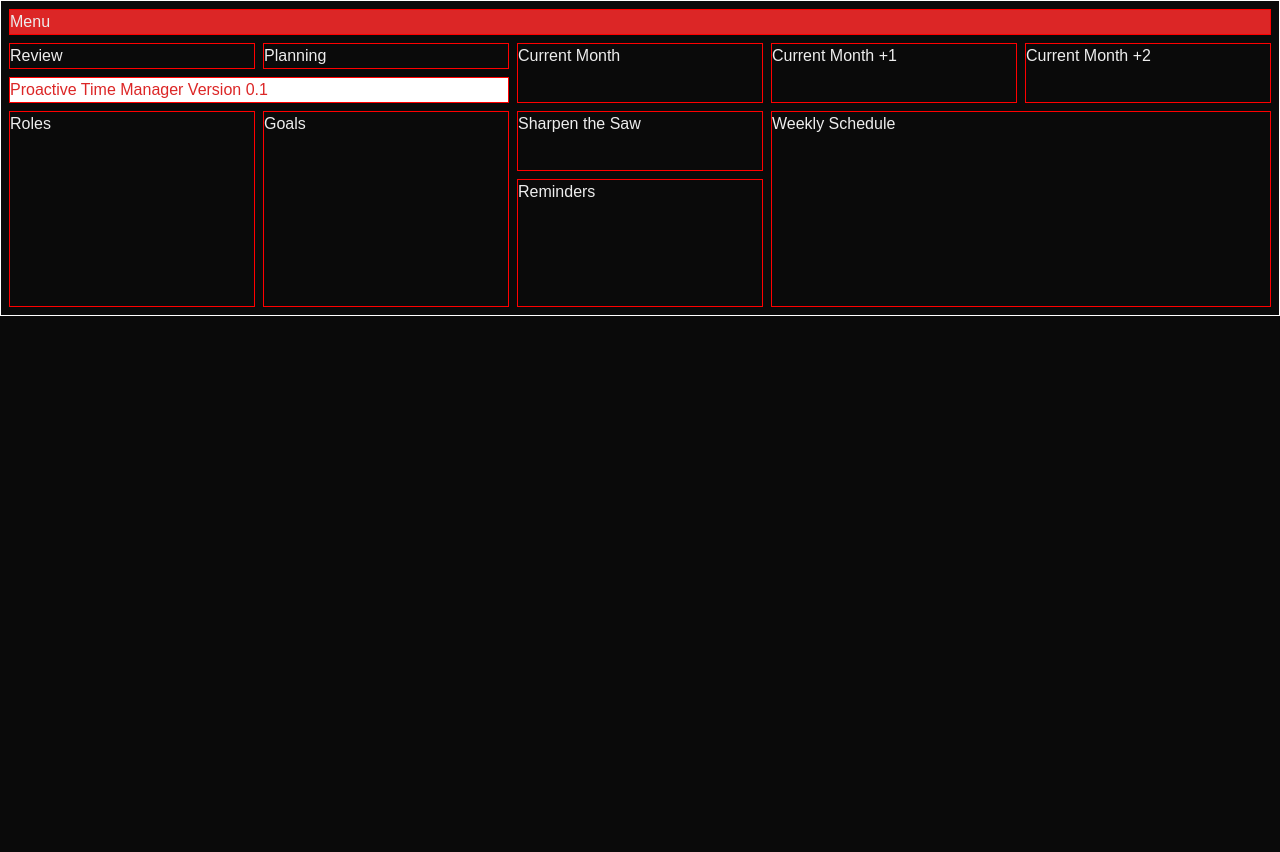
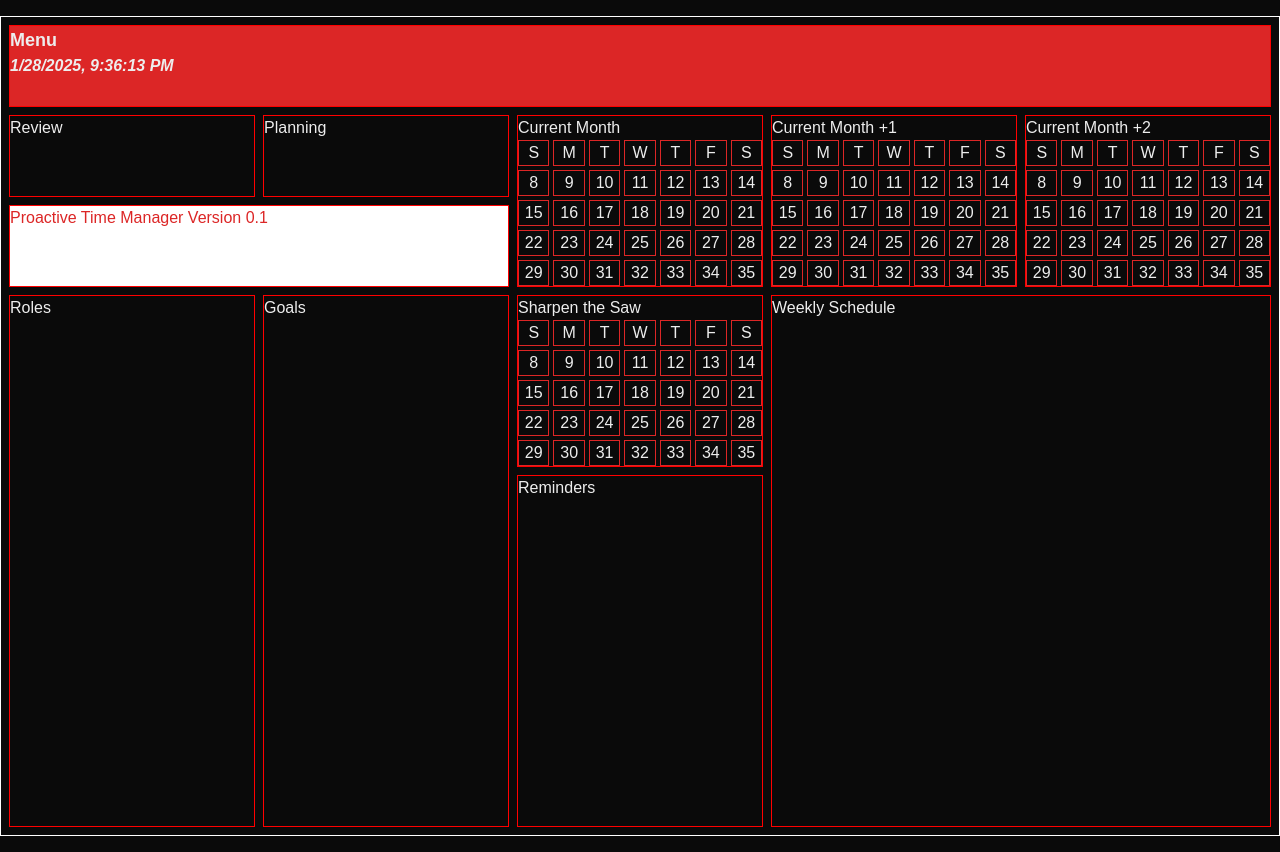
Before and after one commit to ir4georgia/proactive-timemgr, a Next.js app: page / in a window 1280 px wide. Before the commit the page ends 800 px from the top, so only its background shows below. Built offline with nearby package versions, Linux system fonts and the light colour scheme.

Commit message:
First component mockups

```diff
--- a/app/page.tsx
+++ b/app/page.tsx
@@ -1,20 +1,33 @@
 import Image from "next/image";
+import DateTimeComp from "@/components/DateTimeComp"
+import Calender from "@/components/Calendar"
 
 export default function Home() {
   return (
-    <div className="mainContainer 2xl:container mx-auto p-2">
+    <div className="mainContainer 2xl:container mx-auto p-2 mt-4 mb-4">
 
-      <div className="grid grid-cols-3 md:grid-cols-5 grid-rows-12 md:grid-rows-9 gap-2">
-        <div className="superDiv col-span-3 md:col-span-5 bg-red-600">Menu</div>
+      <div className="grid grid-cols-3 md:grid-cols-5 grid-rows-12 md:grid-rows-9 gap-2 auto-rows-fr">
+        <div className="superDiv col-span-3 md:col-span-5 bg-red-600">
+          <span className="text-lg font-bold">Menu</span>
+          <DateTimeComp/>
+        </div>
         <div className="superDiv hidden md:block md:row-start-2">Review</div>
         <div className="superDiv hidden md:block md:row-start-2">Planning</div>
-        <div className="superDiv hidden md:block md:row-span-2 col-start-3 md:row-start-2">Current Month</div>
-        <div className="superDiv hidden md:block row-span-2 col-start-4 md:row-start-2">Current Month +1</div>
-        <div className="superDiv hidden md:block row-span-2 col-start-5 md:row-start-2">Current Month +2</div>
+        <div className="superDiv hidden md:block md:row-span-2 col-start-3 md:row-start-2">Current Month
+          <Calender />
+        </div>
+        <div className="superDiv hidden md:block row-span-2 col-start-4 md:row-start-2">Current Month +1
+          <Calender />
+        </div>
+        <div className="superDiv hidden md:block row-span-2 col-start-5 md:row-start-2">Current Month +2
+          <Calender />
+        </div>
         <div className="superDiv hidden md:block col-span-2 col-start-1 md:row-start-3 bg-white text-red-600">Proactive Time Manager Version 0.1</div>
         <div className="superDiv row-span-6 row-start-2 md:row-start-4">Roles</div>
         <div className="superDiv row-span-6 row-start-2 md:row-start-4">Goals</div>
-        <div className="superDiv row-span-2 row-start-2 md:row-start-4">Sharpen the Saw</div>
+        <div className="superDiv row-span-2 row-start-2 md:row-start-4">Sharpen the Saw
+          <Calender />
+        </div>
         <div className="superDiv row-span-4 col-start-3 row-start-4 md:row-start-6">Reminders</div>
         <div className="superDiv col-span-3 row-span-5 row-start-8 md:col-span-2 md:col-start-4 md:row-start-4 md:row-span-6">Weekly Schedule</div>
       </div>
--- /dev/null
+++ b/components/Calendar.tsx
@@ -0,0 +1,41 @@
+export default function Calendar() {
+    return (
+        <div className="grid grid-cols-7 grid-rows-5 gap-1 border-1 place-items-center text-xs md:text-sm lg:text-base">
+            <div className="w-full h-full border border-red-600 text-center">S</div>
+            <div className="w-full h-full border border-red-600 text-center">M</div>
+            <div className="w-full h-full border border-red-600 text-center">T</div>
+            <div className="w-full h-full border border-red-600 text-center">W</div>
+            <div className="w-full h-full border border-red-600 text-center">T</div>
+            <div className="w-full h-full border border-red-600 text-center">F</div>
+            <div className="w-full h-full border border-red-600 text-center">S</div>
+            <div className="w-full h-full border border-red-600 text-center">8</div>
+            <div className="w-full h-full border border-red-600 text-center">9</div>
+            <div className="w-full h-full border border-red-600 text-center">10</div>
+            <div className="w-full h-full border border-red-600 text-center">11</div>
+            <div className="w-full h-full border border-red-600 text-center">12</div>
+            <div className="w-full h-full border border-red-600 text-center">13</div>
+            <div className="w-full h-full border border-red-600 text-center">14</div>
+            <div className="w-full h-full border border-red-600 text-center">15</div>
+            <div className="w-full h-full border border-red-600 text-center">16</div>
+            <div className="w-full h-full border border-red-600 text-center">17</div>
+            <div className="w-full h-full border border-red-600 text-center">18</div>
+            <div className="w-full h-full border border-red-600 text-center">19</div>
+            <div className="w-full h-full border border-red-600 text-center">20</div>
+            <div className="w-full h-full border border-red-600 text-center">21</div>
+            <div className="w-full h-full border border-red-600 text-center">22</div>
+            <div className="w-full h-full border border-red-600 text-center">23</div>
+            <div className="w-full h-full border border-red-600 text-center">24</div>
+            <div className="w-full h-full border border-red-600 text-center">25</div>
+            <div className="w-full h-full border border-red-600 text-center">26</div>
+            <div className="w-full h-full border border-red-600 text-center">27</div>
+            <div className="w-full h-full border border-red-600 text-center">28</div>
+            <div className="w-full h-full border border-red-600 text-center">29</div>
+            <div className="w-full h-full border border-red-600 text-center">30</div>
+            <div className="w-full h-full border border-red-600 text-center">31</div>
+            <div className="w-full h-full border border-red-600 text-center">32</div>
+            <div className="w-full h-full border border-red-600 text-center">33</div>
+            <div className="w-full h-full border border-red-600 text-center">34</div>
+            <div className="w-full h-full border border-red-600 text-center">35</div>
+        </div>
+    )
+}
--- /dev/null
+++ b/components/DateTimeComp.tsx
@@ -0,0 +1,26 @@
+'use client';
+
+import { useState, useEffect } from 'react';
+
+export default function DateTimeComp() {
+  const [dateTime, setDateTime] = useState(new Date());
+
+  useEffect(() => {
+    // Correct the time on the client after hydration
+    setDateTime(new Date());
+  }, []);
+  useEffect(() => {
+    // Correct the time on the client after hydration
+    const intervalId = setInterval(() => {
+      setDateTime(new Date());
+    }, 1000);
+
+    return () => clearInterval(intervalId);
+  }, []);
+
+  return (
+    <div className="text-base font-bold italic">
+      {dateTime.toLocaleString()}
+    </div>
+  );
+}
```
